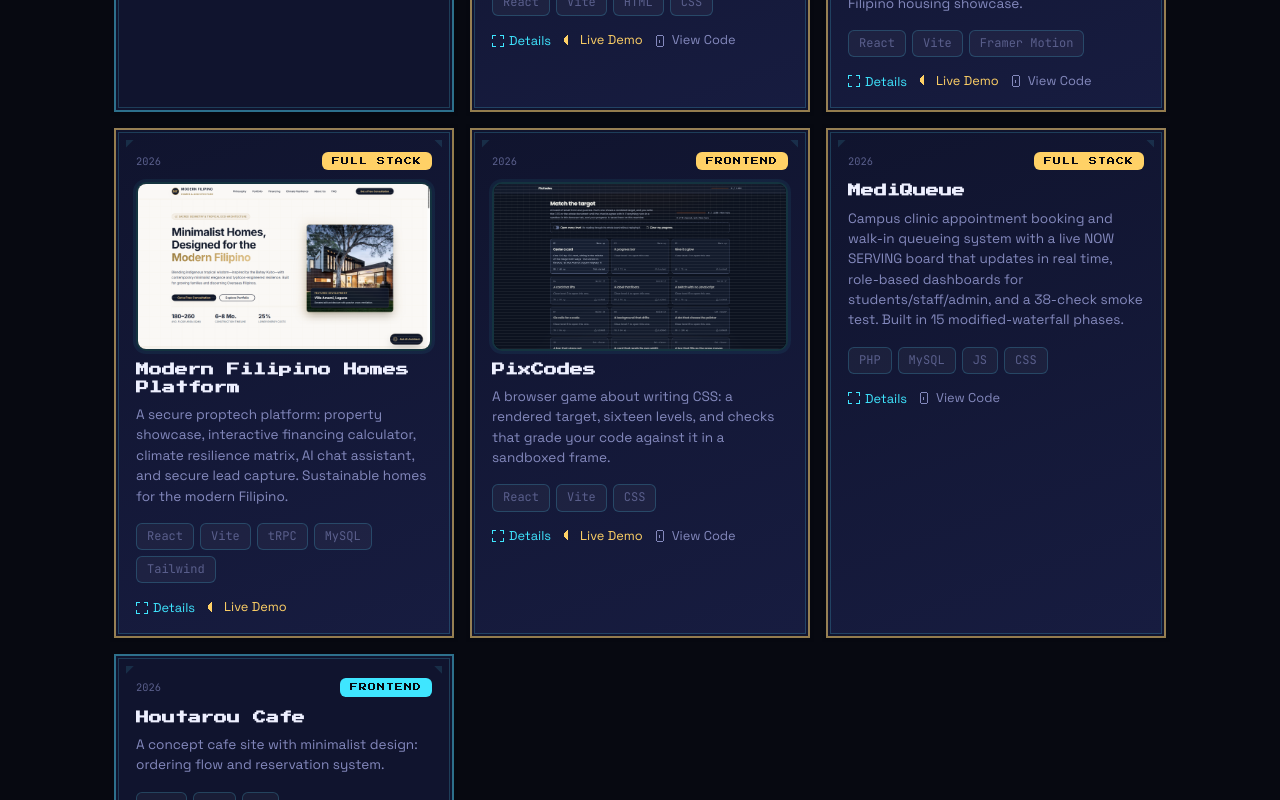
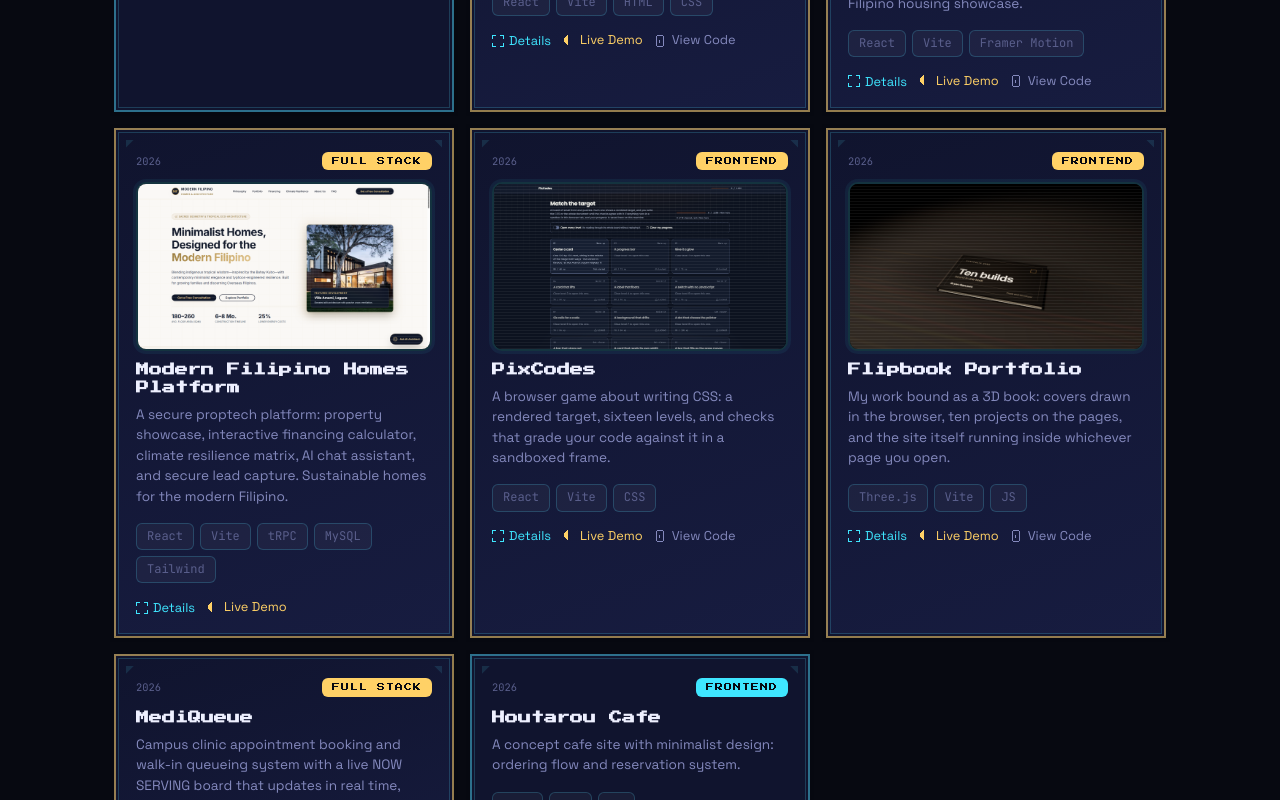
Before and after one commit to houtaroudes/houtaroudes-portfolio, a React (Vite) app: page / in a window 1280 px wide. Shown: the part 2000-2800 px from the top of the page. Built offline with nearby package versions, Linux system fonts and the light colour scheme.

Commit message:
feat: add the Flipbook Portfolio as a highlighted project
The 3D book now runs its own deployed build, so it earns a gold card with the
cover capture on it.

```diff
--- a/src/data/portfolio.js
+++ b/src/data/portfolio.js
@@ -11,6 +11,7 @@ export const projects = [
   { id: 5, title: "Modern Filipino Homes", desc: "MONO-inspired architecture landing page with word-by-word scroll reveals, house carousel, and phase-built gallery, a premium Filipino housing showcase.", tags: ["React", "Vite", "Framer Motion"], shot: "/shots/mfh-landing.png", demo: "https://modern-filipino-homes.vercel.app", code: "https://github.com/houtaroudes/Modern-Filipino-Homes", type: "Full Stack", year: "2026", featured: true },
   { id: 6, title: "Modern Filipino Homes Platform", desc: "A secure proptech platform: property showcase, interactive financing calculator, climate resilience matrix, AI chat assistant, and secure lead capture. Sustainable homes for the modern Filipino.", tags: ["React", "Vite", "tRPC", "MySQL", "Tailwind"], shot: "/shots/mfh-platform.png", demo: "https://modern-fil-homes.vercel.app", type: "Full Stack", year: "2026", featured: true },
   { id: 9, title: "PixCodes", desc: "A browser game about writing CSS: a rendered target, sixteen levels, and checks that grade your code against it in a sandboxed frame.", tags: ["React", "Vite", "CSS"], shot: "/shots/pixcodes.png", demo: "https://pixcodes.vercel.app", code: "https://github.com/houtaroudes/pixcodes", type: "Frontend", year: "2026", featured: true },
+  { id: 11, title: "Flipbook Portfolio", desc: "My work bound as a 3D book: covers drawn in the browser, ten projects on the pages, and the site itself running inside whichever page you open.", tags: ["Three.js", "Vite", "JS"], shot: "/shots/flipbook.png", demo: "https://houtaroudes-flipbook-portfolio.vercel.app", code: "https://github.com/houtaroudes/houtaroudes-flipbook-portfolio", type: "Frontend", year: "2026", featured: true },
   { id: 7, title: "MediQueue", desc: "Campus clinic appointment booking and walk-in queueing system with a live NOW SERVING board that updates in real time, role-based dashboards for students/staff/admin, and a 38-check smoke test. Built in 15 modified-waterfall phases.", tags: ["PHP", "MySQL", "JS", "CSS"], code: "https://github.com/houtaroudes/mediqueue", type: "Full Stack", year: "2026", featured: true },
   { id: 3, title: "Houtarou Cafe", desc: "A concept cafe site with minimalist design: ordering flow and reservation system.", tags: ["HTML", "CSS", "JS"], code: "https://github.com/houtaroudes/houtarou-cafe", type: "Frontend", year: "2026" },
 ];
```
Also changed, not shown: public/shots/flipbook.png (added).
